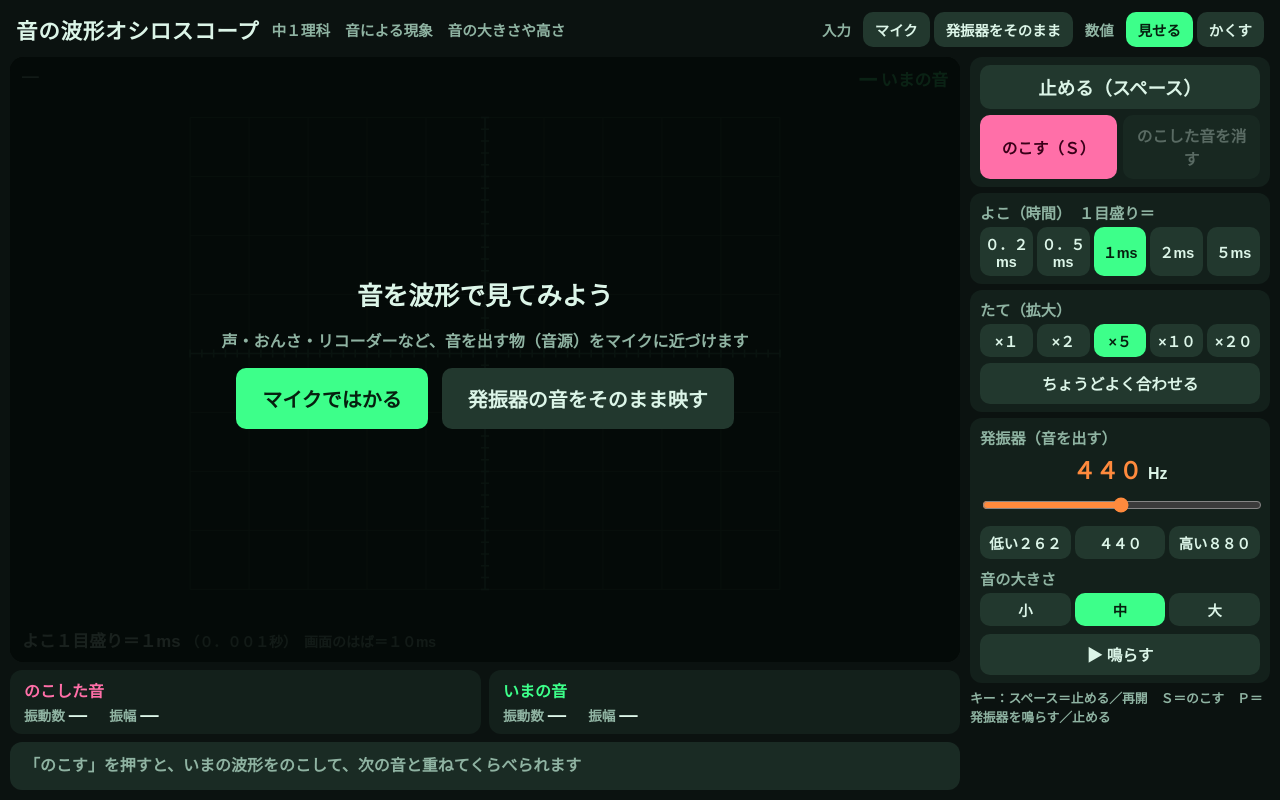
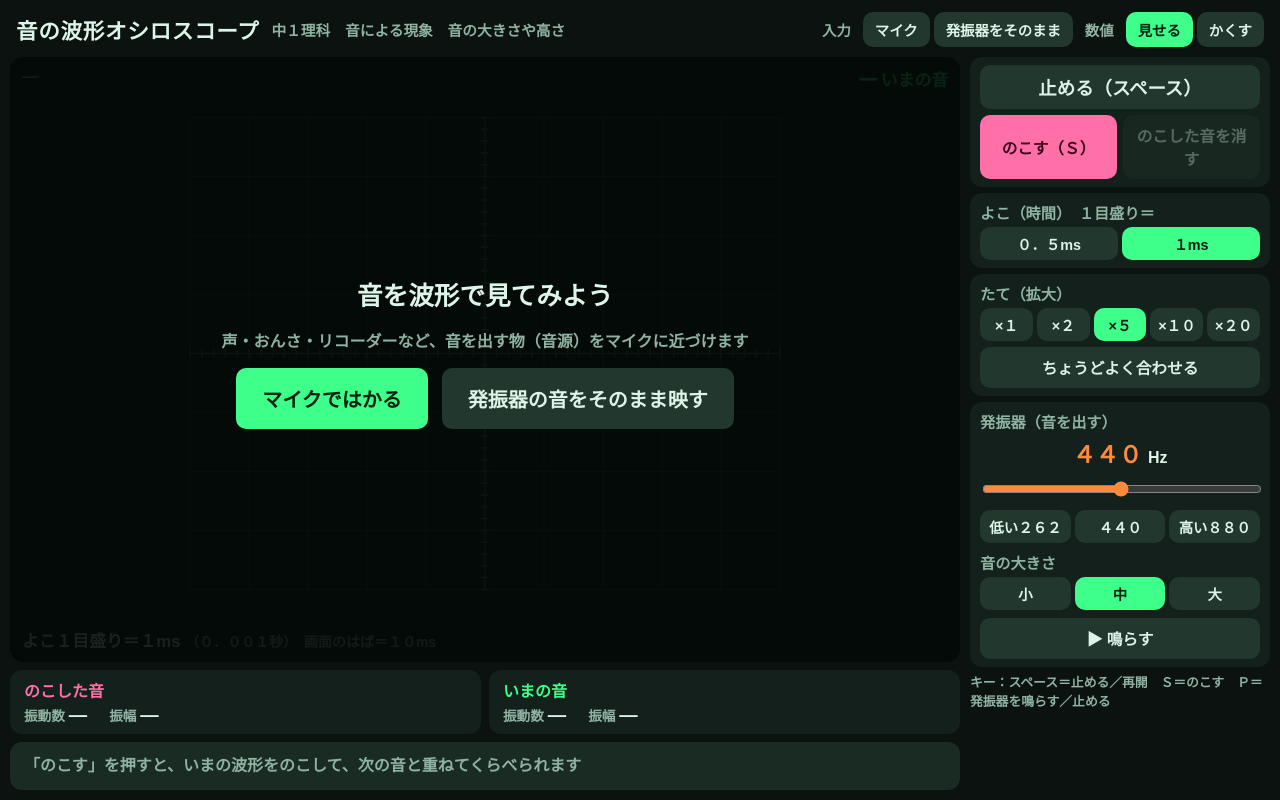
Before and after one commit to mararararai-mst/oto-no-hakei-oscillo, a plain HTML site: page index.html in a window 1280 px wide. Drawn offline with Linux system fonts and the light colour scheme; a web font is replaced by a local one.

Commit message:
よこの目盛りを0.5msと1msの2つにしぼる
Co-Authored-By: Claude Opus 5.5 <noreply@anthropic.com>

```diff
--- a/index.html
+++ b/index.html
@@ -187,7 +187,7 @@ input[type=range]{width:100%; accent-color:#ff8a3d; height:26px;}
 const Z = s => String(s).replace(/[0-9.\-]/g, c => c==='.' ? '．' : c==='-' ? '－' : String.fromCharCode(c.charCodeAt(0)+0xFEE0));
 
 const DIV_X = 10, DIV_Y = 8;
-const TDIVS = [0.2, 0.5, 1, 2, 5];          // ms / 目盛り
+const TDIVS = [0.5, 1];                       // ms / 目盛り（子どもどうしで同じ見え方になるよう2つだけ。最初は1ms）
 const GAINS = [1, 2, 5, 10, 20];
 const UNIT = 0.25;                            // 拡大×1 のとき 1目盛り＝0.25
 const FFT = 16384;
```
